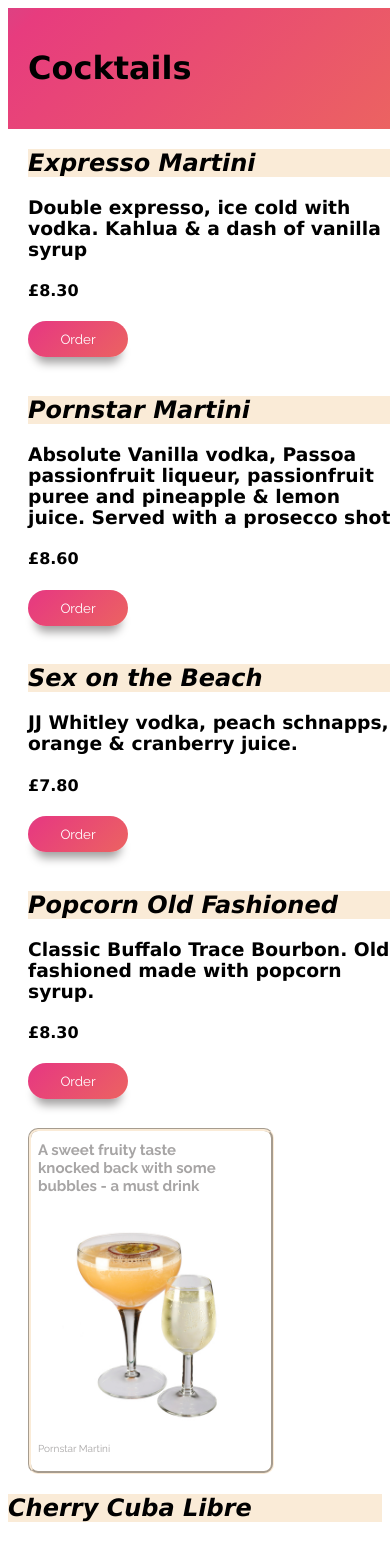
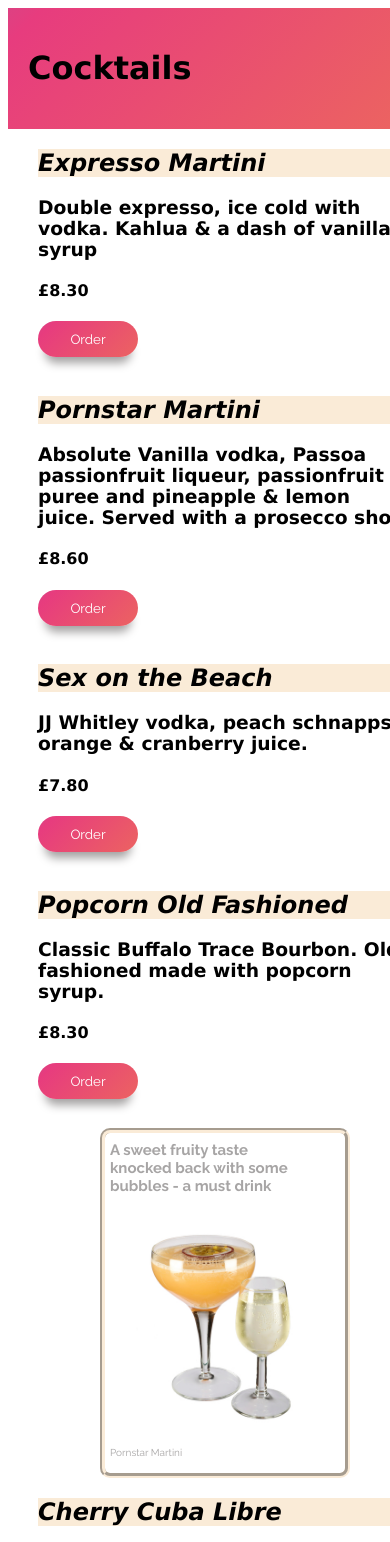
Before and after one commit to fionadodge/Cocktail-Menu, a React (Create React App) app: page / in a window 390 px wide. Shown: the top 1542 px of the page. Built offline with nearby package versions, Linux system fonts and the light colour scheme.

Commit message:
finished page

```diff
--- a/src/Button.css
+++ b/src/Button.css
@@ -6,7 +6,7 @@
     color: white;
     background: linear-gradient(-45deg, #ee7752, #e73c7e, #23a6d5, #23d5ab);
     background-size: 400% 400%;
-	animation: gradient 15s ease infinite;
+	  animation: gradient 15s ease infinite;
     border-radius: 20px;
     box-shadow: 0px 13px 10px -7px #a3a1a1;
     font-family: "Raleway", sans-serif;
--- a/src/image.css
+++ b/src/image.css
@@ -4,9 +4,7 @@
     position: relative;
     margin-top: 10px;
     display: flex;
-    border: antiquewhite;
-    border-style: groove;
-    justify-content: center;
+    border: 5px antiquewhite groove;
     border-radius: 10px;
     padding: 20px;
   }
--- a/src/index.css
+++ b/src/index.css
@@ -11,6 +11,7 @@ code {
   flex-direction: column;
   width: 40%;
   margin-left: 20px;
+  align-items: center;
 }
 
 .Column2 {
@@ -48,7 +49,7 @@ code {
   margin-bottom: 20px;
 }
 
-@media (max-width: 500px) {
+@media (max-width: 600px) {
   .Main_Menu {
     flex-direction: column;
   }
@@ -56,6 +57,8 @@ code {
   .Column1, .Column2 {
     width: 100%;
     margin-right: 10px;
+    margin-left: 10px;
     padding-right: 20px;
+    padding-left: 20px;
   }
 }
```
